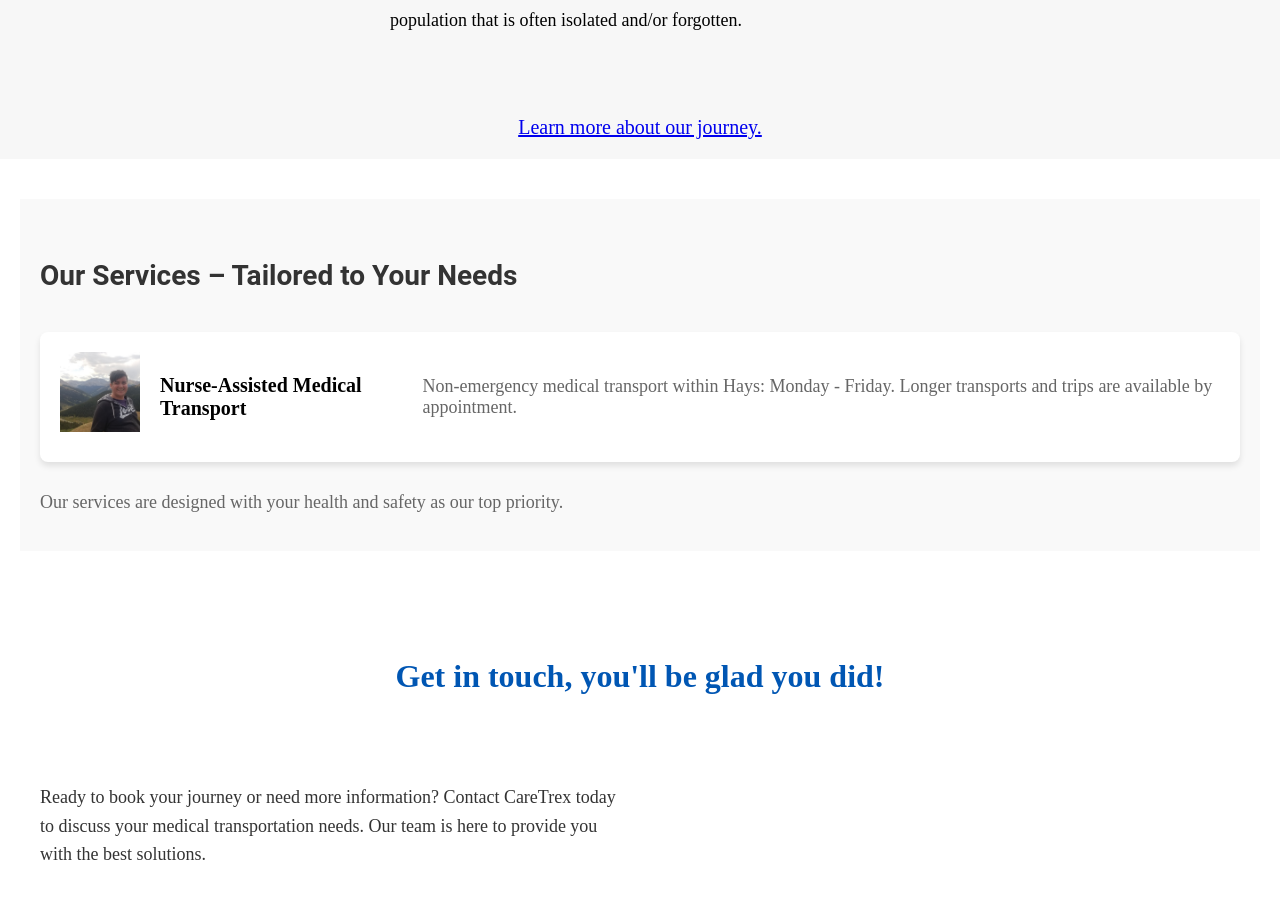
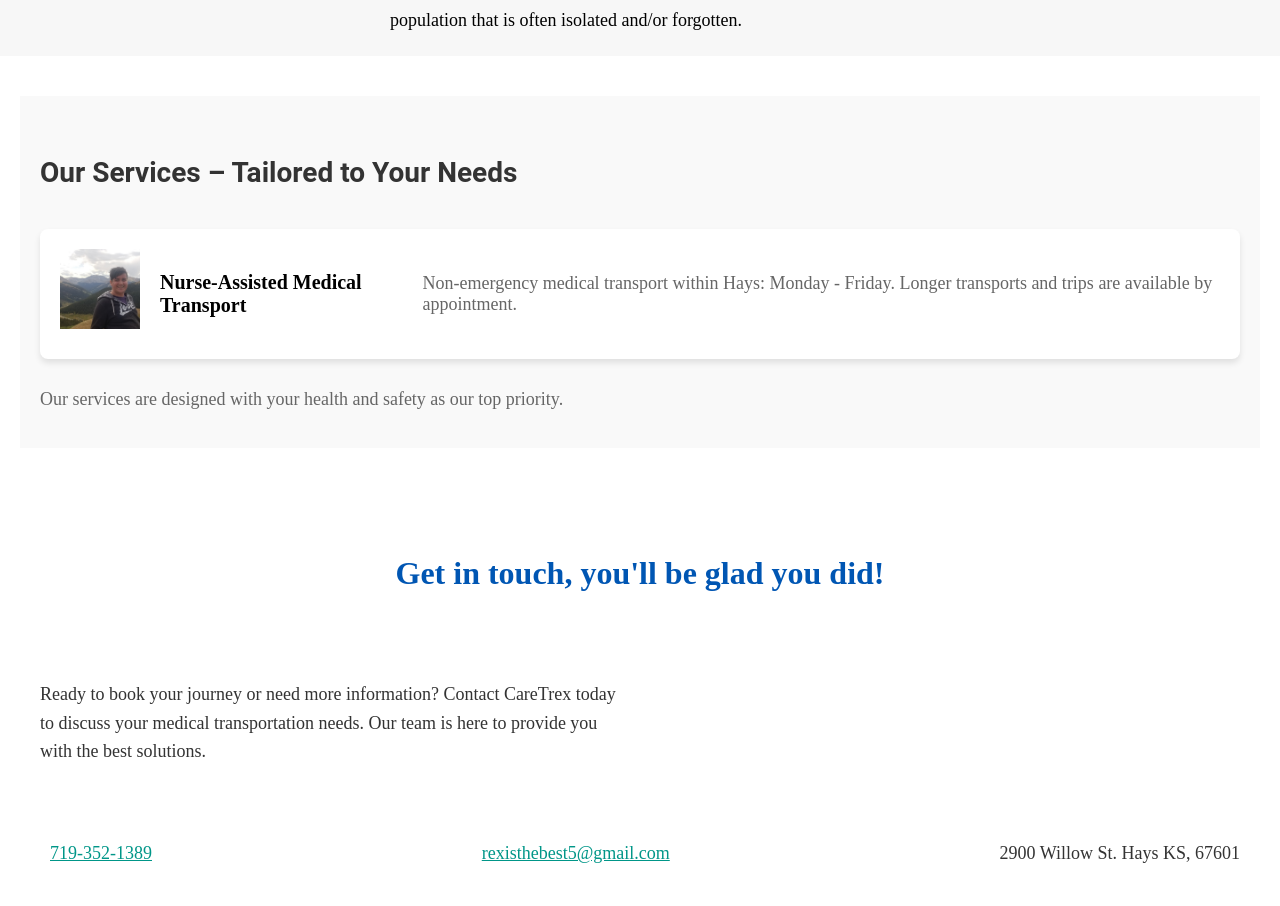
Before and after one commit to pdbforone/caretrex, a Next.js app: page / in a window 1280 px wide. Shown: the part 1484-2390 px from the top of the page. Built offline with nearby package versions, Linux system fonts and the light colour scheme.

Commit message:
production ready?

```diff
--- a/src/app/components/aboutSection.jsx
+++ b/src/app/components/aboutSection.jsx
@@ -17,9 +17,7 @@ export default function About() {
         </div>
         <p className={styles.teamText}> Birthed in 2023, we aim to serve the underserved aging and disabled population that is often isolated and/or forgotten.</p>
       </div>
-      <p className={styles.seoBackground}>
-        <a className={styles.learnMoreLink} href="/about">Learn more about our journey.</a>
-      </p>
+
     </section>
   );
 }
```
